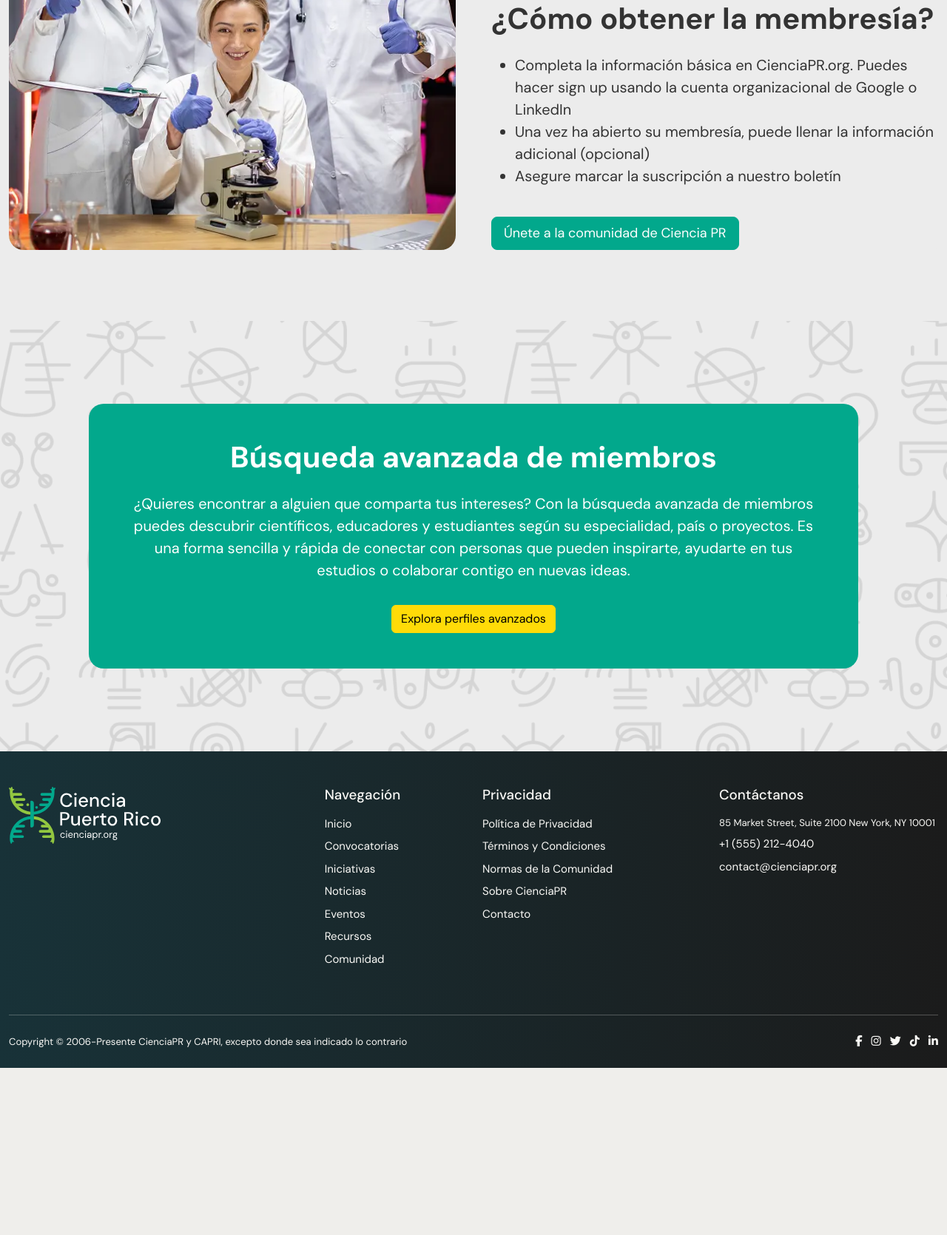
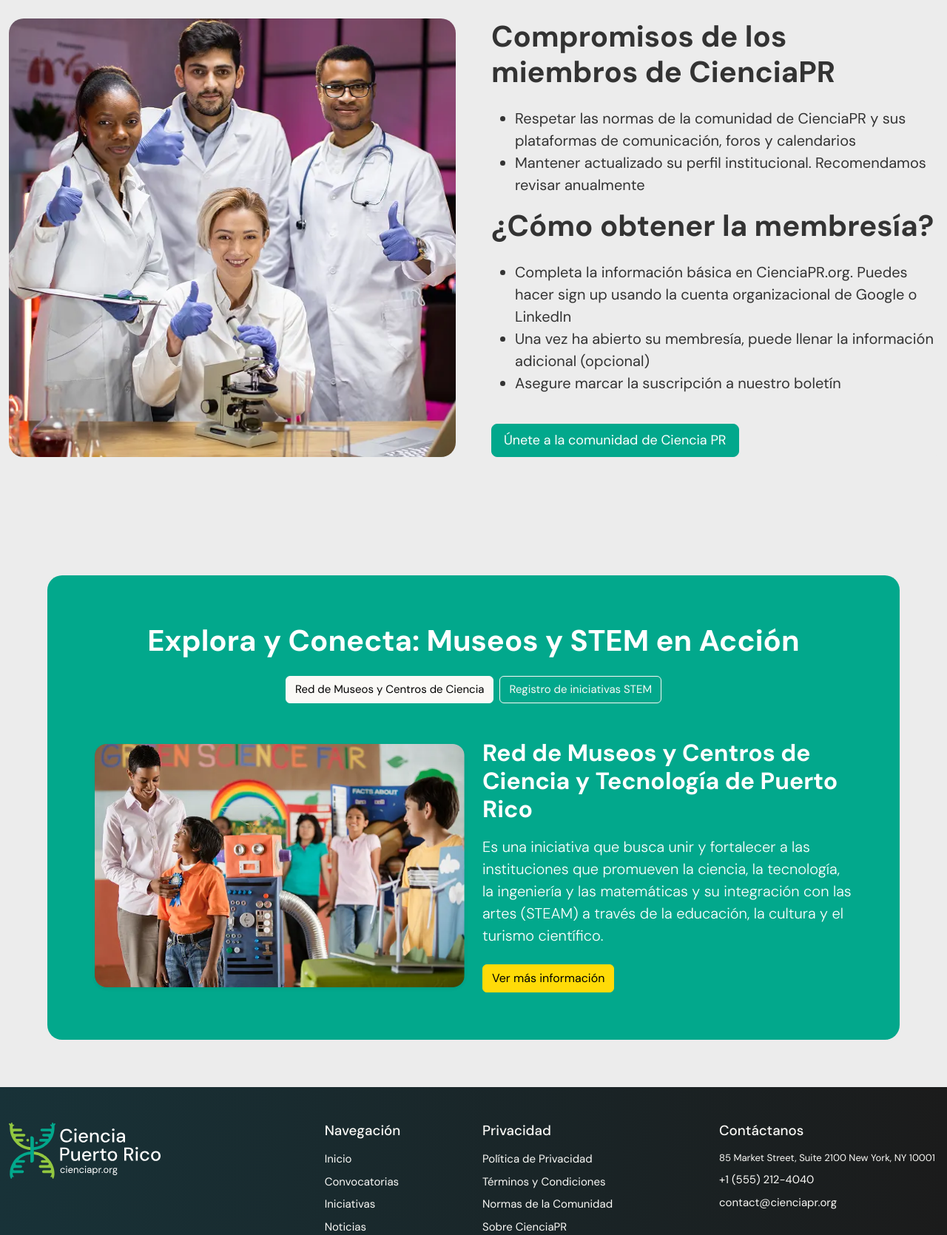
Before and after one commit to mioagency/cienciapr, a PHP site: page /unete.php in a window 1280 px wide. Shown: the part 3724-5394 px from the top of the page at 74% size. Before the commit the page ends 5168 px from the top, so only its background shows below. Run offline with PHP 8.4, Linux system fonts and the light colour scheme; grey boxes labelled with a size stand in for pictures from a placeholder-image service; style sheets or scripts are compiled from the project's sources; some libraries are stand-ins or nearby versions.

Commit message:
Ajustes indicados por cliente - Búsqueda de miembros - Iniciativas STEM

```diff
--- a/templates/header.php
+++ b/templates/header.php
@@ -470,8 +470,7 @@ define('ACTIVE_PAGE', basename($_SERVER['PHP_SELF'], ".php"));
                           <div class="col-lg-4 col-md-6 mb-4 mb-lg-0">
                             <h6 class="text-dark fw-bold mega-menu-title">Registro de iniciativas STEM de PR</h6>
                             <ul class="list-unstyled mt-3 mb-0">
-                              <li><a class="dropdown-item px-0" href="<?= SERVER_URI ?>unete.php#redDeMuseosyCentrosDeCiencia">Red de Museos y Centros de Ciencia</a></li>
-                              <li><a class="dropdown-item px-0" href="<?= SERVER_URI ?>unete.php#registroDeiniciativasStemPR">Registro de iniciativas STEM de PR</a></li>
+                              <li><a class="dropdown-item px-0" href="<?= SERVER_URI ?>unete.php#redDeMuseosyCentrosDeCiencia">Museos y STEM en Acción</a></li>
                             </ul>
                           </div>
                         </div>
--- a/unete.php
+++ b/unete.php
@@ -53,6 +53,17 @@ include_once ('templates/breadcrumbs.php');
 			</div>
 		</div>
 	</section>
+	<!-- Sección Búsqueda de miembros -->
+	<section id="busquedaDeMiembros" class="pb-5 py-md-5">
+		<div class="container">
+			<div class="row p-3">
+				<div class="col-md-10 bg-primary d-flex flex-lg-row flex-column justify-content-between align-items-center rounded-20 mx-auto p-5">
+					<h2 class="fs-2 fw-bold display-5 text-white text-center">Búsqueda avanzada de miembros</h2>
+					<div class="text-center"><a href="#" class="btn btn-success fs-6">Explora perfiles avanzados</a></div>
+				</div>
+			</div>
+		</div>
+	</section>
 	<section class="container py-5">
 		<div class="row">
 			<div class="col-12 col-md-10 offset-md-1">
@@ -85,7 +96,7 @@ include_once ('templates/breadcrumbs.php');
 			</div>
 		</div>
 	</section>
-	<section id="redDeMuseosyCentrosDeCiencia" class="py-7 bg-primary pattern-grey">
+	<section class="py-7 bg-primary pattern-grey">
     <div class="container">
       <h2 class="fs-2 text-primary fw-bold text-white text-center">Beneficios y oportunidades para miembros</h2>
 
@@ -219,17 +230,60 @@ include_once ('templates/breadcrumbs.php');
 			</div>
 		</div>
 	</section>
-	<section id="busquedaDeMiembros" class="pb-5 py-md-8 pattern-grey-2">
-        <div class="container">
-            <div class="row p-3">
-                <div class="col-md-10 bg-primary rounded-20 mx-auto p-5">
-                    <h2 class="fs-2 fw-bold display-5 text-white mb-4 text-center">Búsqueda avanzada de miembros</h2>
-										<p class="fs-5 text-white text-center">¿Quieres encontrar a alguien que comparta tus intereses? Con la búsqueda avanzada de miembros puedes descubrir científicos, educadores y estudiantes según su especialidad, país o proyectos. Es una forma sencilla y rápida de conectar con personas que pueden inspirarte, ayudarte en tus estudios o colaborar contigo en nuevas ideas.</p>
-										<div class="text-center mt-3 pt-3"><a href="#" class="btn btn-success fs-6">Explora perfiles avanzados</a></div>
+	<section id="redDeMuseosyCentrosDeCiencia" class="container-fluid p-3 p-lg-6">
+    <div class="p-4 p-lg-6 bg-primary text-white rounded-20">
+        <h2 class="fs-2 fw-bold text-white text-center mb-4">Explora y Conecta: Museos y STEM en Acción</h2>
+
+        <div class="d-flex justify-content-center mb-5">
+            <ul class="nav nav-pills flex-column flex-sm-row gap-2" id="iniciativasTabs" role="tablist">
+                <li class="nav-item" role="presentation">
+                    <button class="btn btn-outline-light w-100 active" id="red-museos-tab" data-bs-toggle="tab" data-bs-target="#red-museos-content" type="button" role="tab" aria-controls="red-museos-content" aria-selected="true">
+                        Red de Museos y Centros de Ciencia
+                    </button>
+                </li>
+                <li class="nav-item" role="presentation">
+                    <button class="btn btn-outline-light w-100" id="registro-stem-tab" data-bs-toggle="tab" data-bs-target="#registro-stem-content" type="button" role="tab" aria-controls="registro-stem-content" aria-selected="false">
+                        Registro de iniciativas STEM
+                    </button>
+                </li>
+            </ul>
+        </div>
+
+        <div class="tab-content" id="iniciativasTabContent">
+
+            <div class="tab-pane fade show active" id="red-museos-content" role="tabpanel" aria-labelledby="red-museos-tab">
+                <div class="row g-4 align-items-center">
+                    <div class="col-lg-6">
+                        <img src="<?= SERVER_URI ?>/images/3-unete-red-de-museos.webp" class="img-fluid rounded-4 shadow-sm w-100 object-fit-cover" alt="Red de Museos y Centros de Ciencia" style="min-height: 300px;">
+                    </div>
+                    <div class="col-lg-6 text-start">
+                        <h3 class="fs-3 fw-bold mb-3">Red de Museos y Centros de Ciencia y Tecnología de Puerto Rico</h3>
+                        <p class="fs-5 fw-light mb-4">
+                            Es una iniciativa que busca unir y fortalecer a las instituciones que promueven la ciencia, la tecnología, la ingeniería y las matemáticas y su integración con las artes (STEAM) a través de la educación, la cultura y el turismo científico.
+                        </p>
+                        <a href="#" class="btn btn-success fs-6">Ver más información</a>
+                    </div>
                 </div>
             </div>
+
+            <div class="tab-pane fade" id="registro-stem-content" role="tabpanel" aria-labelledby="registro-stem-tab">
+                <div class="row g-4 align-items-center">
+                    <div class="col-lg-6">
+                        <img src="<?= SERVER_URI ?>/images/3-unete-registro-de-iniciativas-stem.webp" class="img-fluid rounded-4 shadow-sm w-100 object-fit-cover" alt="Registro de iniciativas STEM" style="min-height: 300px;">
+                    </div>
+                    <div class="col-lg-6 text-start">
+                        <h3 class="fs-3 fw-bold mb-3">Registro de iniciativas STEM</h3>
+                        <p class="fs-5 fw-light mb-4">
+                            Este registro recopila información clave sobre organizaciones que trabajan iniciativas relacionadas con Ciencia, Tecnología, Ingeniería y Matemáticas (STEM) en Puerto Rico. Las organizaciones que registren sus iniciativas serán incluídas en el Mapa del Ecosistema STEM de Puerto Rico.
+                        </p>
+                        <a href="#" class="btn btn-success fs-6">Ver más información</a>
+                    </div>
+                </div>
+            </div>
+
         </div>
-    </section>
+    </div>
+</section>
 </main>
 
 <?php
```
Also changed, not shown: images/3-unete-red-de-museos.webp (added), images/3-unete-registro-de-iniciativas-stem.webp (added).
